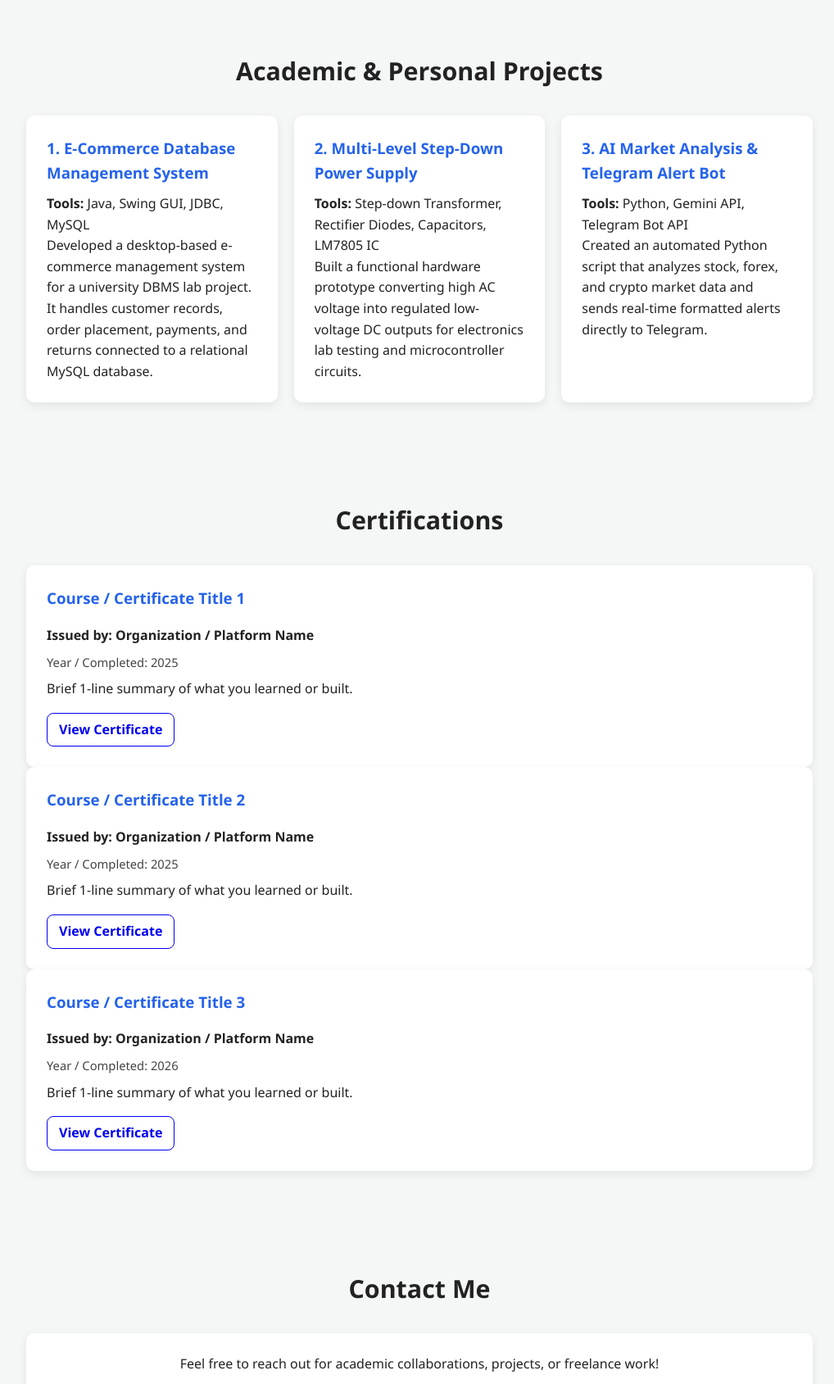
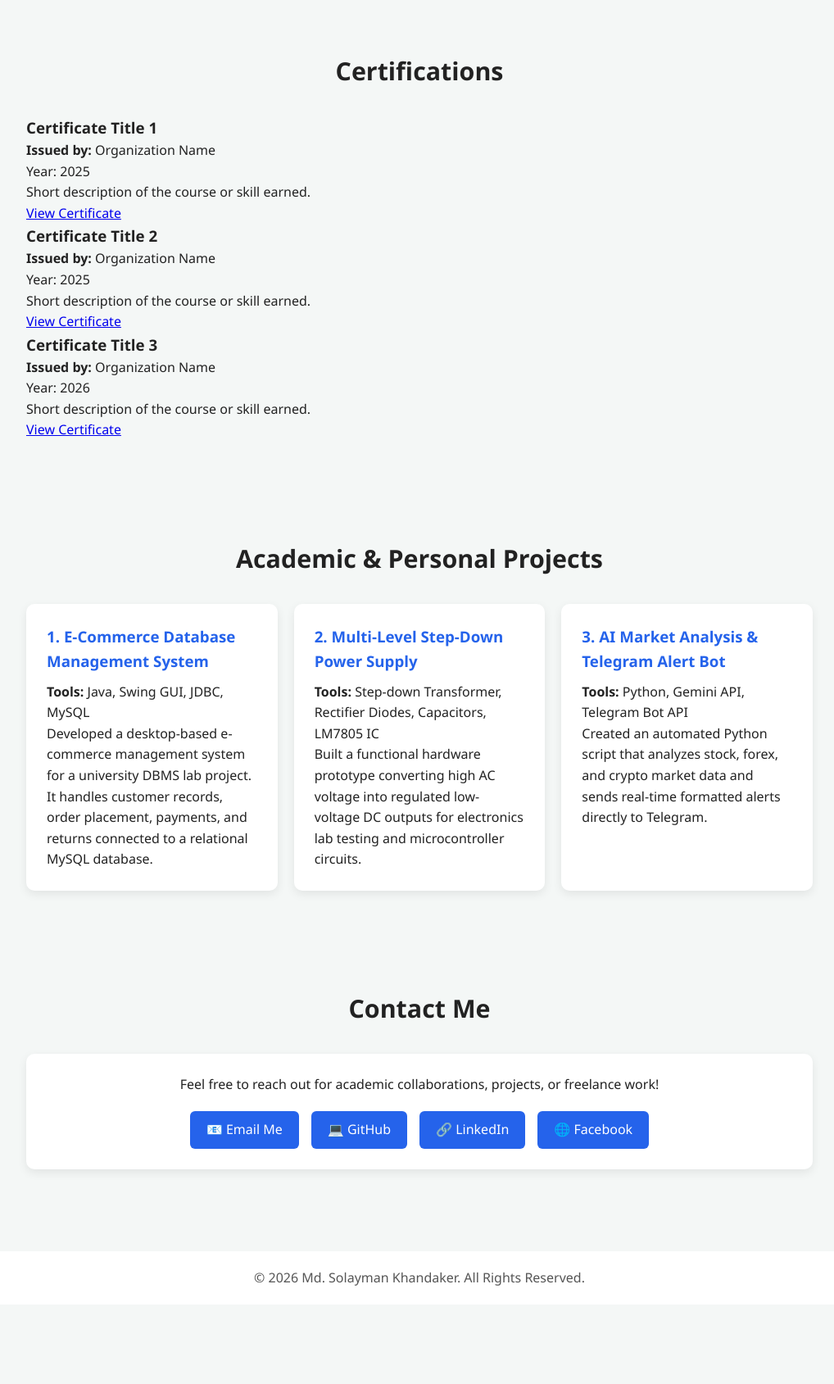
Before and after one commit to solaymankhandakershawon/solaymankhandaker-111224034, a plain HTML site: page index.html in a window 1280 px wide. Shown: the part 1996-3685 px from the top of the page at 82% size, without its empty margins (128-1146 px from the left). After the commit the page ends 3588 px from the top, so only its background shows below. Drawn offline with Linux system fonts and the light colour scheme.

Commit message:
Fix HTML formatting and update sections

```diff
--- a/index.html
+++ b/index.html
@@ -97,6 +97,36 @@
         </div>
     </section>
 
+    <!-- Certifications Section -->
+<section id="certifications" class="section">
+    <h2 class="section-title">Certifications</h2>
+    <div class="cert-grid">
+        <div class="cert-box">
+            <h3>Certificate Title 1</h3>
+            <p class="cert-org"><strong>Issued by:</strong> Organization Name</p>
+            <p class="cert-year">Year: 2025</p>
+            <p class="cert-desc">Short description of the course or skill earned.</p>
+            <a href="certificates/cert1.jpg" target="_blank" class="cert-btn">View Certificate</a>
+        </div>
+
+        <div class="cert-box">
+            <h3>Certificate Title 2</h3>
+            <p class="cert-org"><strong>Issued by:</strong> Organization Name</p>
+            <p class="cert-year">Year: 2025</p>
+            <p class="cert-desc">Short description of the course or skill earned.</p>
+            <a href="certificates/cert2.jpg" target="_blank" class="cert-btn">View Certificate</a>
+        </div>
+
+        <div class="cert-box">
+            <h3>Certificate Title 3</h3>
+            <p class="cert-org"><strong>Issued by:</strong> Organization Name</p>
+            <p class="cert-year">Year: 2026</p>
+            <p class="cert-desc">Short description of the course or skill earned.</p>
+            <a href="certificates/cert3.jpg" target="_blank" class="cert-btn">View Certificate</a>
+        </div>
+    </div>
+</section>
+
     <!-- 5. Projects Section -->
     <section id="projects" class="section">
         <h2 class="section-title">Academic & Personal Projects</h2>
@@ -118,35 +148,6 @@
             </div>
         </div>
     </section>
-    <!-- Certifications Section -->
-<section id="certifications" class="section">
-    <h2 class="section-title">Certifications</h2>
-    <div class="grid-3">
-        <div class="card cert-card">
-            <h3>Course / Certificate Title 1</h3>
-            <p class="cert-issuer">Issued by: Organization / Platform Name</p>
-            <p class="cert-date">Year / Completed: 2025</p>
-            <p class="cert-note">Brief 1-line summary of what you learned or built.</p>
-            <a href="certificates/cert1.jpg" target="_blank" class="cert-link">View Certificate</a>
-        </div>
-
-        <div class="card cert-card">
-            <h3>Course / Certificate Title 2</h3>
-            <p class="cert-issuer">Issued by: Organization / Platform Name</p>
-            <p class="cert-date">Year / Completed: 2025</p>
-            <p class="cert-note">Brief 1-line summary of what you learned or built.</p>
-            <a href="certificates/cert2.jpg" target="_blank" class="cert-link">View Certificate</a>
-        </div>
-
-        <div class="card cert-card">
-            <h3>Course / Certificate Title 3</h3>
-            <p class="cert-issuer">Issued by: Organization / Platform Name</p>
-            <p class="cert-date">Year / Completed: 2026</p>
-            <p class="cert-note">Brief 1-line summary of what you learned or built.</p>
-            <a href="certificates/cert3.jpg" target="_blank" class="cert-link">View Certificate</a>
-        </div>
-    </div>
-</section>
 
     <!-- 6. Contact Section -->
     <section id="contact" class="section">
```
